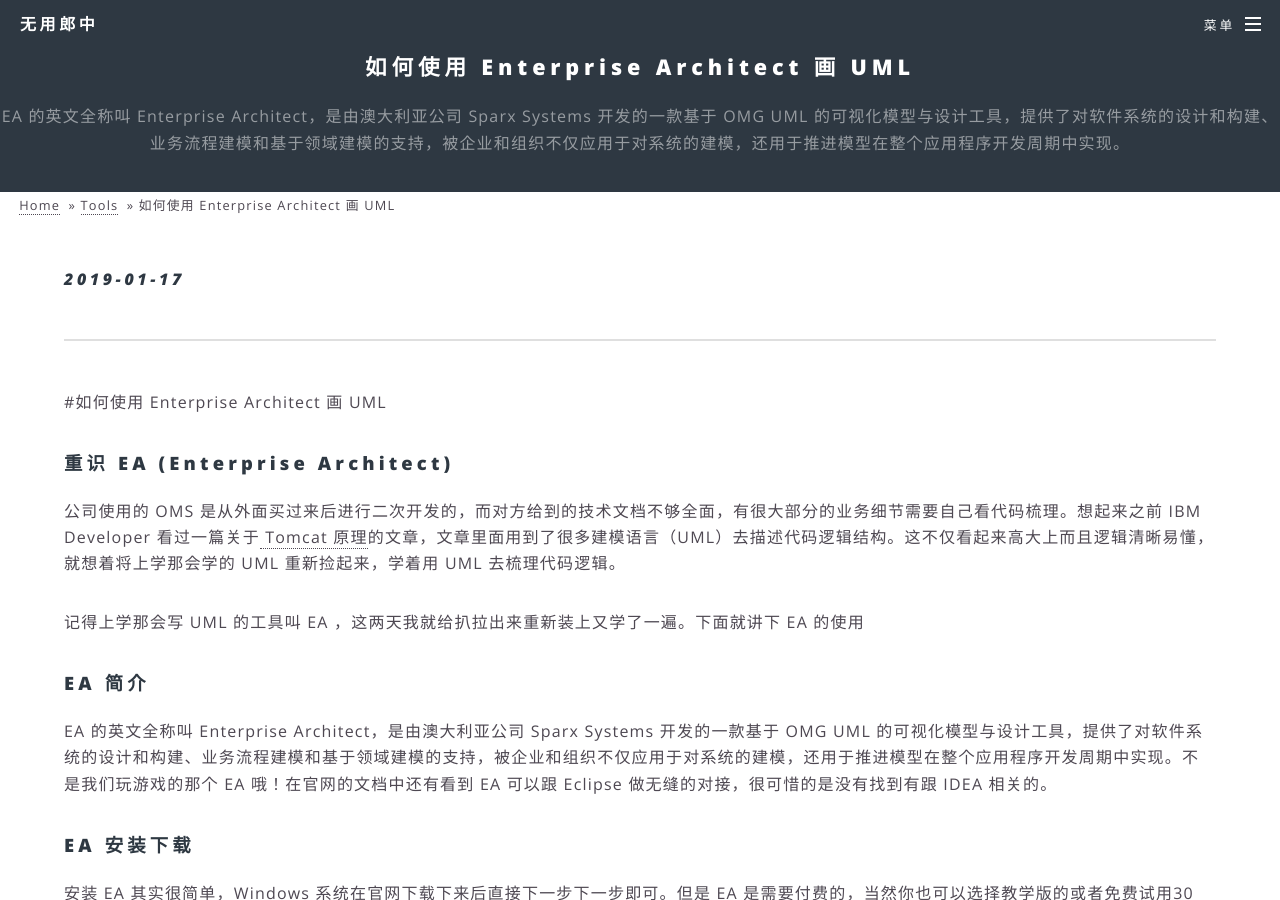
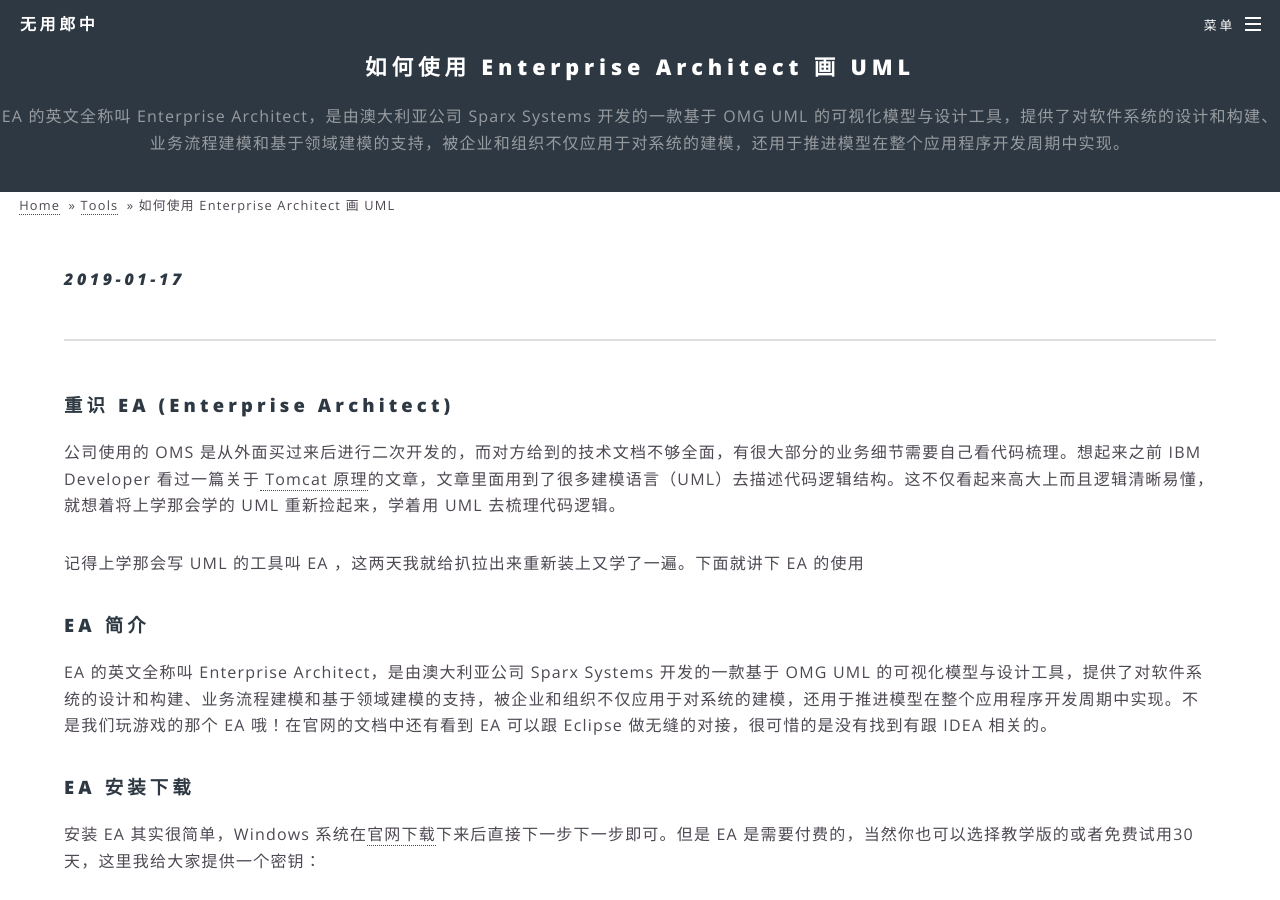
Before and after one commit to fantasylion/fantasylion.github.io, a Jekyll site: the page built from _posts/2019-01-17-How-to-use-EA.md, in a window 1280 px wide and 900 px high. Built offline with Jekyll 4.4.1, drawn with Linux system fonts in a browser that asks for light colours; comment, search, counter and statistics services are not loaded.

Commit message:
Update 2019-01-17-How-to-use-EA.md

```diff
--- a/_posts/2019-01-17-How-to-use-EA.md
+++ b/_posts/2019-01-17-How-to-use-EA.md
@@ -5,8 +5,6 @@
 tags: [uml]
 excerpt: "EA 的英文全称叫 Enterprise Architect，是由澳大利亚公司 Sparx Systems 开发的一款基于 OMG UML 的可视化模型与设计工具，提供了对软件系统的设计和构建、业务流程建模和基于领域建模的支持，被企业和组织不仅应用于对系统的建模，还用于推进模型在整个应用程序开发周期中实现。"
 ---
-
-#如何使用 Enterprise Architect 画 UML
 
 ### 重识 EA (Enterprise Architect)
 公司使用的 OMS 是从外面买过来后进行二次开发的，而对方给到的技术文档不够全面，有很大部分的业务细节需要自己看代码梳理。想起来之前 IBM Developer 看过一篇关于[ Tomcat 原理](https://www.ibm.com/developerworks/cn/java/j-lo-tomcat1/index.html)的文章，文章里面用到了很多建模语言（UML）去描述代码逻辑结构。这不仅看起来高大上而且逻辑清晰易懂，就想着将上学那会学的 UML 重新捡起来，学着用 UML 去梳理代码逻辑。
```
